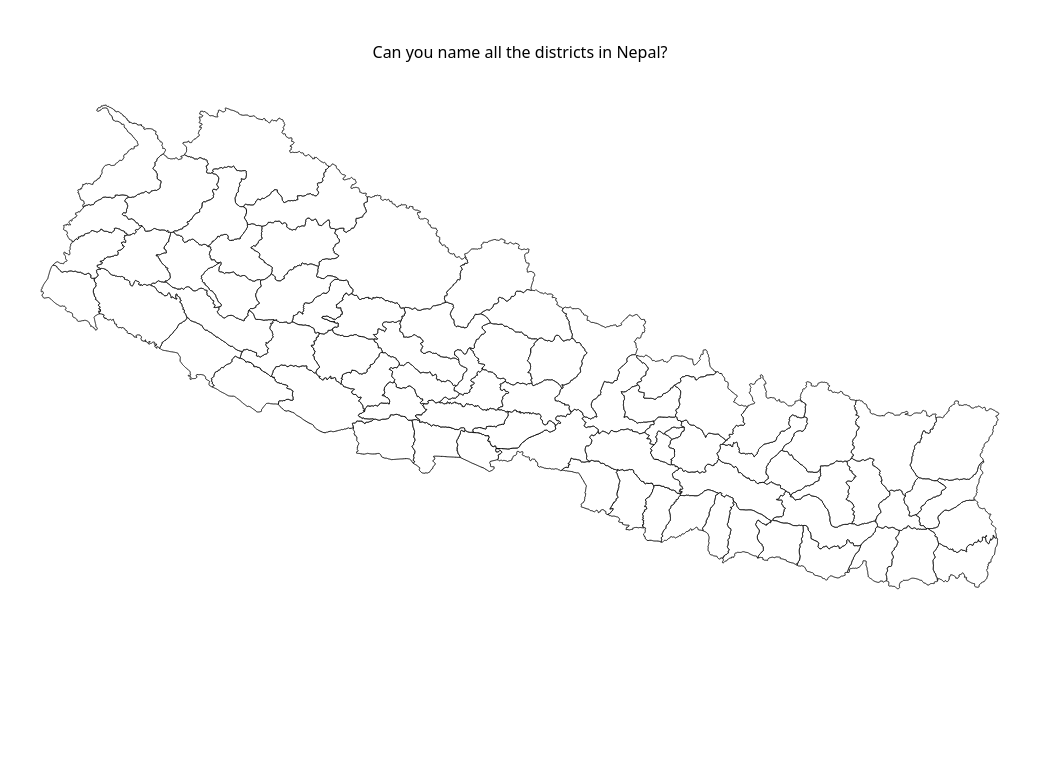
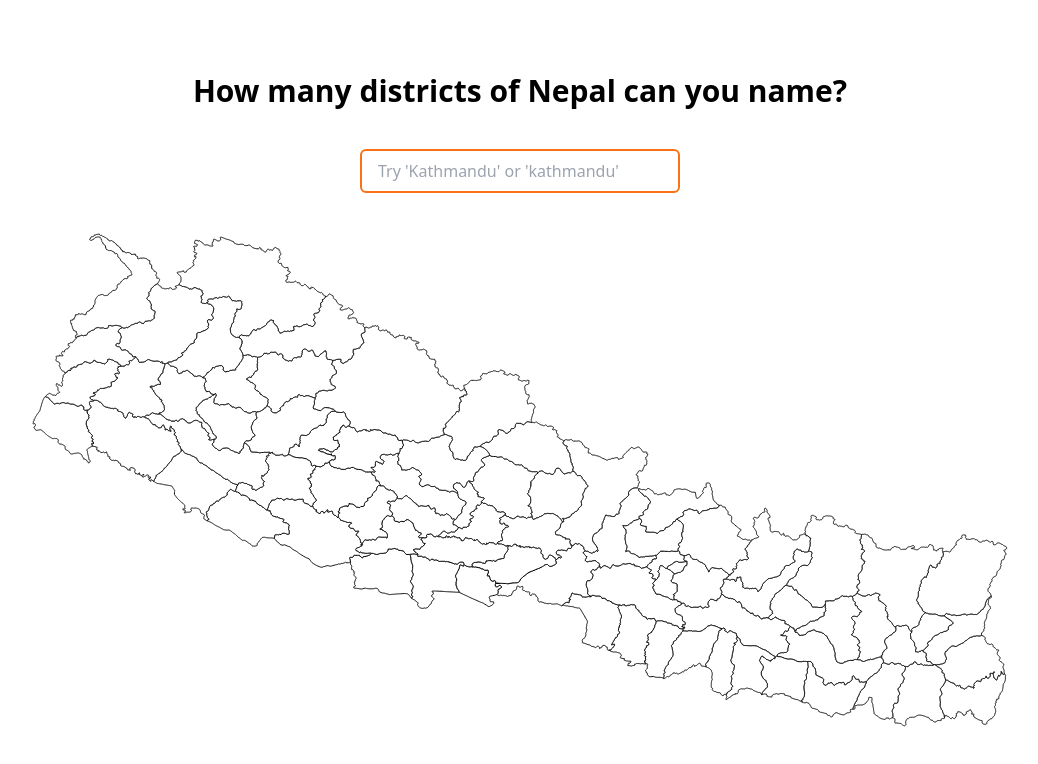
Before and after one commit to aabishkaryal/nepal-districts, a Next.js app: page / in a window 1280 px wide. Shown: the top 764 px of the page, without its empty margins (120-1158 px from the left). Built offline with nearby package versions, Linux system fonts and the light colour scheme.

Commit message:
styling and input box done

```diff
--- a/components/DistrictMap.tsx
+++ b/components/DistrictMap.tsx
@@ -3,7 +3,7 @@ import District from './District'
 
 export default function DistrictMap() {
   return (
-    <div className="my-10 w-full max-w-[1000px] px-5">
+    <div className="w-full max-w-[1024px] px-6">
       <svg viewBox="0 0 1026.077 519.136" className="w-full">
         <g transform="translate(-52.379 -15.971)">
           {DistrictData.map((district) => (
--- a/pages/index.tsx
+++ b/pages/index.tsx
@@ -2,8 +2,17 @@ import DistrictMap from '../components/DistrictMap'
 
 export default function Home() {
   return (
-    <div className="my-10 flex flex-col items-center justify-center">
-      Can you name all the districts in Nepal?
+    <div className="flex h-screen w-screen flex-col items-center justify-center space-y-10">
+      <h1 className="px-4 text-center text-xl font-bold sm:text-2xl md:text-3xl">
+        How many districts of Nepal can you name?
+      </h1>
+
+      <input
+        type="text"
+        placeholder="Try 'Kathmandu' or 'kathmandu'"
+        className="w-full max-w-[320px] rounded-md border-2 border-orange-500 px-4 py-2 transition-all"
+      />
+
       <DistrictMap />
     </div>
   )
```
